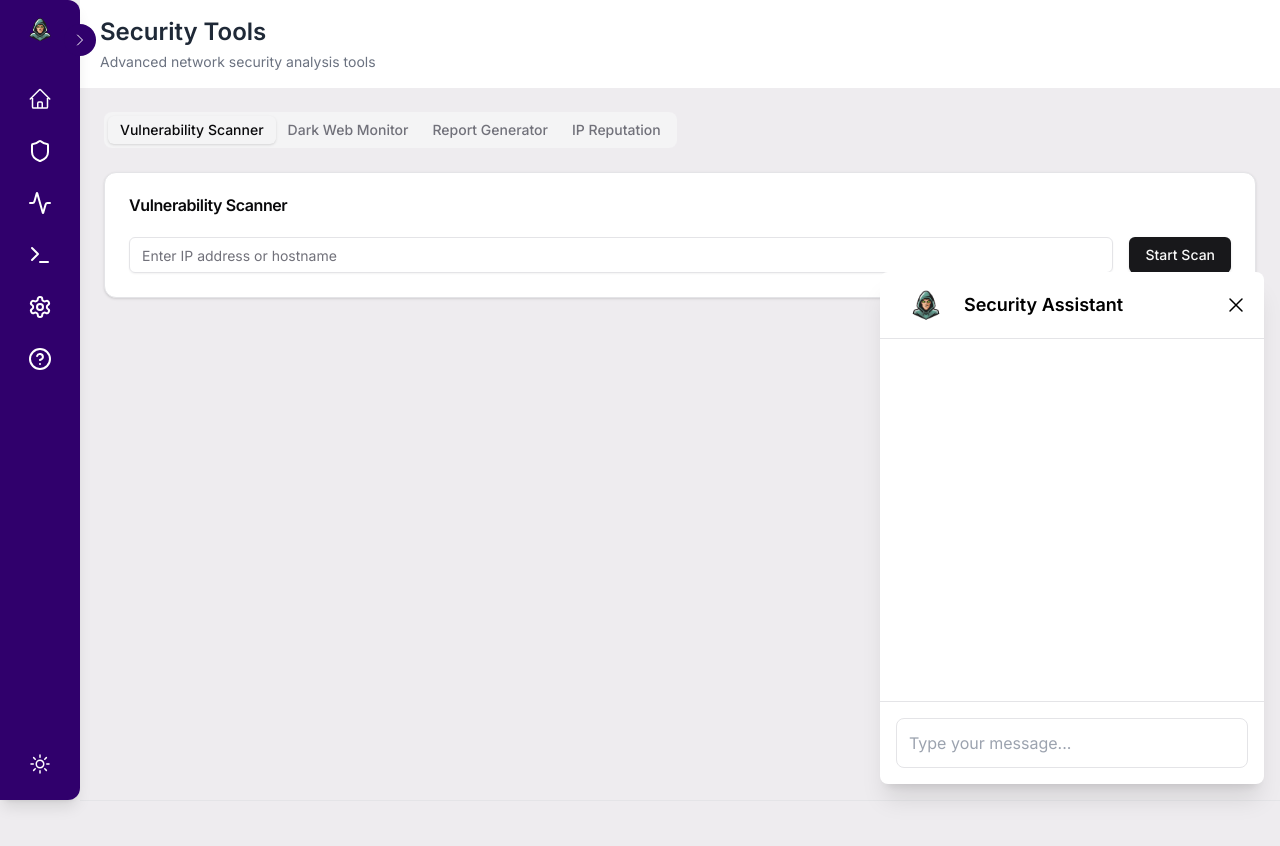
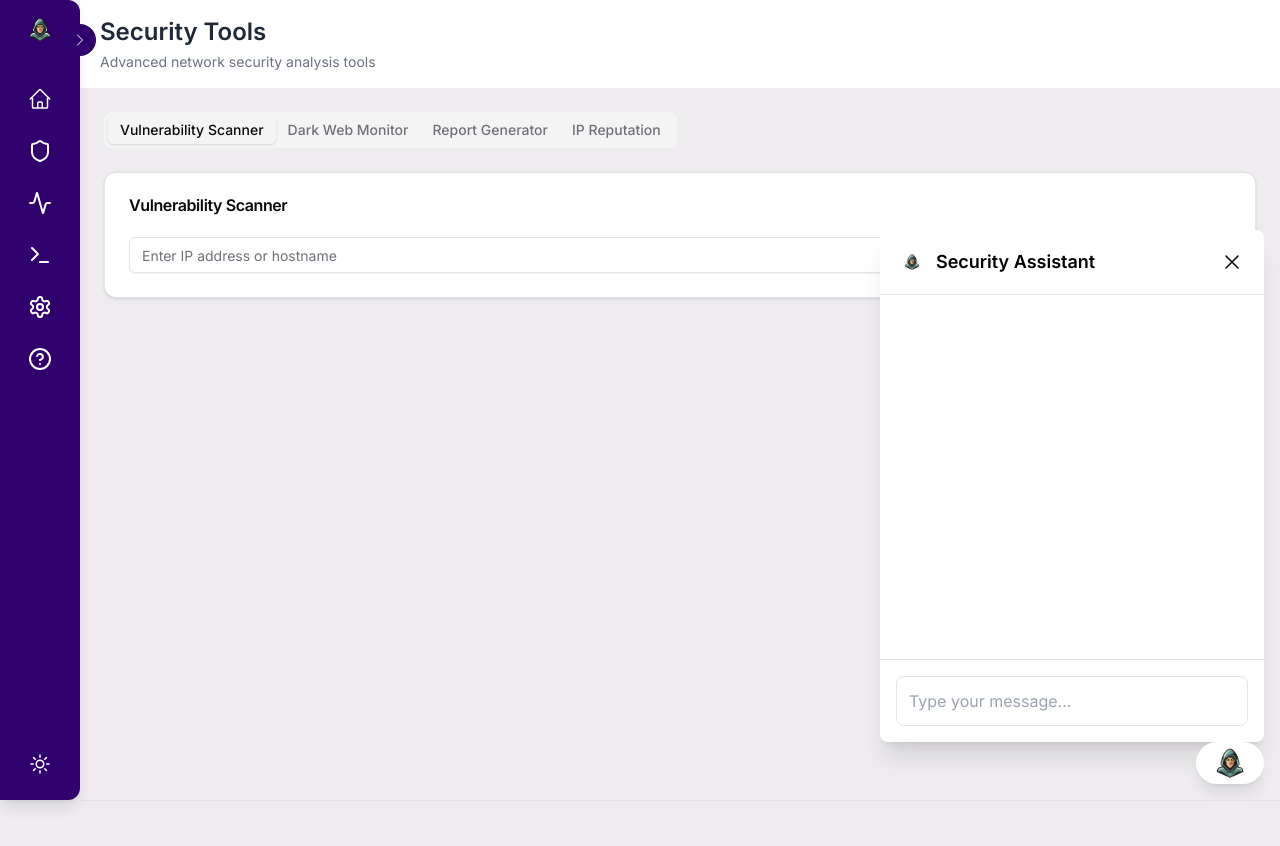
Before and after one commit to Ansh3931up/HACKTU, a Next.js app: page /security-tools in a window 1280 px wide. Both pictures are taken after a click on the button 1230 px from the left and 761 px from the top of the page. Shown: the top 846 px of the page. Built offline with nearby package versions, Linux system fonts and the light colour scheme.

Commit message:
Update Chatbot.tsx

```diff
--- a/components/Chatbot/Chatbot.tsx
+++ b/components/Chatbot/Chatbot.tsx
@@ -65,21 +65,27 @@ export default function Chatbot() {
   }
 
   return (
-    <div className="fixed bottom-4 right-4 z-50">
-      {isOpen ? (
+    <div className="fixed bottom-4 right-4 z-50 flex flex-col items-end">
+      <div className={`
+        transform transition-all duration-300 ease-in-out
+        ${isOpen ? 'scale-100 opacity-100' : 'scale-95 opacity-0 pointer-events-none'}
+      `}>
         <div className="bg-white dark:bg-gray-800 rounded-lg shadow-xl w-96 h-[32rem] flex flex-col">
           <div className="p-4 border-b dark:border-gray-700 flex justify-between items-center">
             <div className="flex items-center gap-2">
               <Image
                 src="/image/logo.jpeg"
                 alt="Security Assistant"
-                width={60}
-                height={60}
+                width={32}
+                height={32}
                 className="rounded-full"
               />
               <h3 className="text-lg font-semibold">Security Assistant</h3>
             </div>
-            <button onClick={() => setIsOpen(false)}>
+            <button
+              onClick={() => setIsOpen(false)}
+              className="transition-colors duration-200 hover:bg-gray-100 dark:hover:bg-gray-700 rounded-full p-1"
+            >
               <XMarkIcon className="w-6 h-6" />
             </button>
           </div>
@@ -133,10 +139,14 @@ export default function Chatbot() {
             />
           </form>
         </div>
-      ) : (
+      </div>
+
       <button
-          onClick={() => setIsOpen(true)}
-          className="bg-purple-50 hover:bg-[#521c93] rounded-full p-1 shadow-lg"
+        onClick={() => setIsOpen(!isOpen)}
+        className={`
+          transform transition-all duration-300 ease-in-out
+          bg-white hover:bg-gray-50 rounded-full p-1 shadow-lg
+        `}
       >
         <Image
           src="/image/logo.jpeg"
@@ -146,7 +156,6 @@ export default function Chatbot() {
           className="rounded-full"
         />
       </button>
-      )}
     </div>
   )
 }
```
Lines whose indentation alone changed are shown as unchanged.
